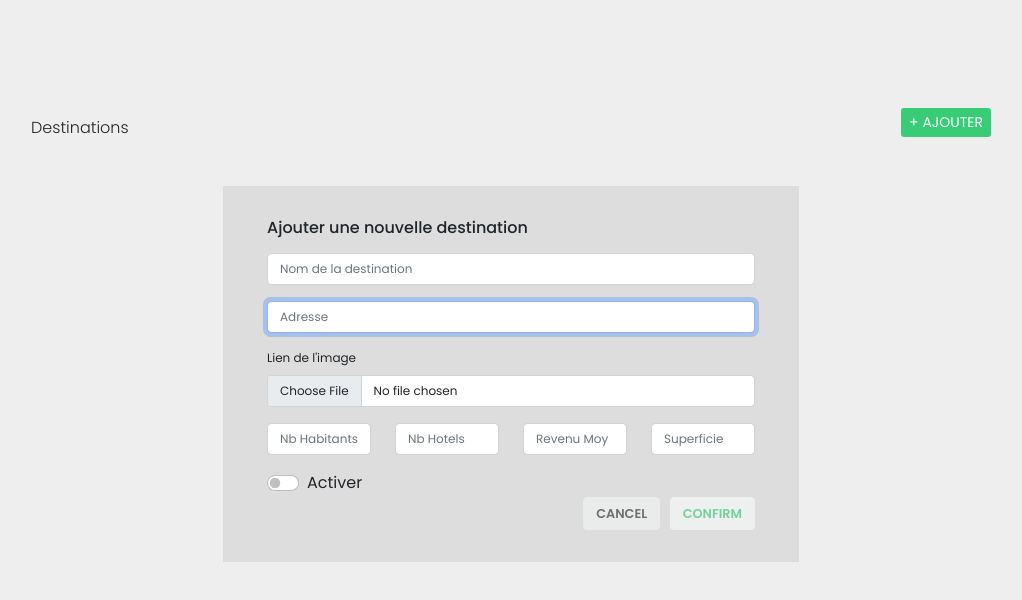
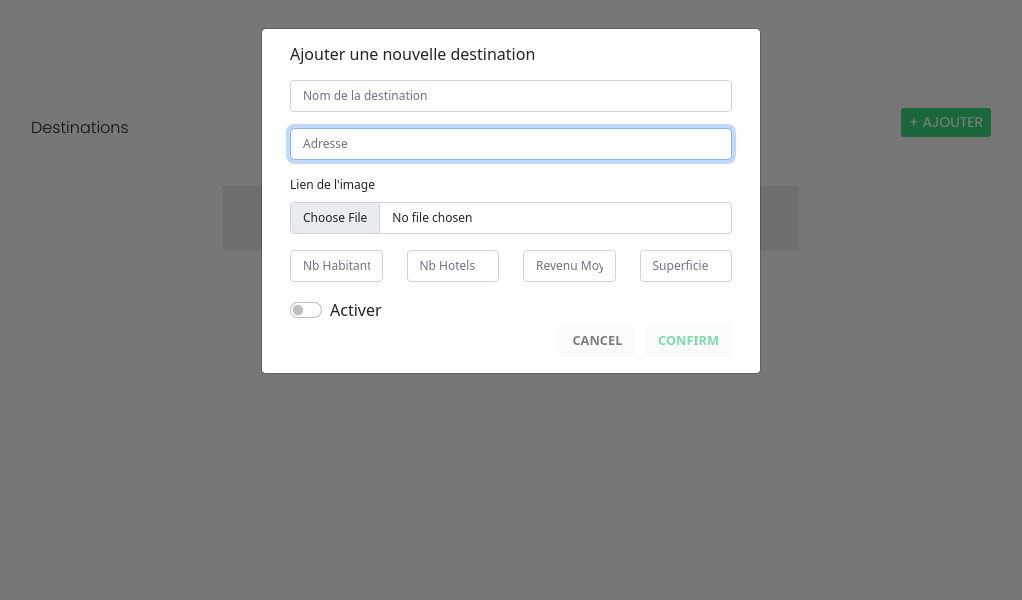
Before and after one commit to YacineMathurin/ADOT, a React (Create React App) app: page / in a window 1280 px wide. Both pictures are taken after a click on the button "+ AJOUTER". Shown: the top 600 px of the page, without its empty margins (129-1151 px from the left). Built offline with nearby package versions, Linux system fonts and the light colour scheme.

Commit message:
Forwarding ref to parent element to allow focus on modal mounted

```diff
--- a/package.json
+++ b/package.json
@@ -11,6 +11,7 @@
     "@types/react": "^18.0.9",
     "@types/react-dom": "^18.0.3",
     "bootstrap": "^5.1.3",
+    "localforage": "^1.10.0",
     "react": "^18.1.0",
     "react-bootstrap": "^2.3.1",
     "react-dom": "^18.1.0",
--- a/src/components/input.tsx
+++ b/src/components/input.tsx
@@ -2,7 +2,8 @@ import React from 'react';
 import Form from 'react-bootstrap/Form';
 import { IProps as Props } from "./modal";
 
-interface IProps {
+interface IProps extends React.HTMLAttributes<HTMLElement> {
+    ref?: React.MutableRefObject<null>,
     label?: string,
     name: string,
     placeholder: string,
@@ -10,7 +11,11 @@ interface IProps {
     currentData: Props["currentData"],
     setCurrentData: React.Dispatch<React.SetStateAction<Props["currentData"]>>
 }
-export const Input: React.FC<IProps> = ({label = "", name, placeholder, autoFocus = false, currentData, setCurrentData, ...props}) => {
+
+export const Input = React.forwardRef<HTMLInputElement, IProps>((
+        {label = "", name, placeholder, autoFocus = false, currentData, setCurrentData, ...props},
+        ref
+    ) => {
 
     return (
         <Form.Group className="mb-3" id={name}>
@@ -27,9 +32,11 @@ export const Input: React.FC<IProps> = ({label = "", name, placeholder, autoFocu
                     });
                 }}
                 autoFocus={autoFocus}
+                ref={ref}
                 {...props}
             />
         </Form.Group>
     )
-};
+})
+
 export default Input;
--- a/src/components/list.tsx
+++ b/src/components/list.tsx
@@ -28,20 +28,26 @@ export const List = () => {
     area: "",
     active: false
   });
+  React.useEffect(() => {
+    localStorage.removeItem("adot-data");
+    return () => {
+      localStorage.removeItem("adot-data");
+    }
+  }, []);
 
   console.log(currentData);
 
-  const storedData = localStorage.getItem("data");
+  const storedData = localStorage.getItem("adot-data");
 
   const handleSubmit: () => void = () => {
     console.log(currentData);
     let data = [];
 
-    if (localStorage.getItem("data")) {
+    if (localStorage.getItem("adot-data")) {
         data = JSON.parse(storedData || "");
     }
     data.push(currentData);
-    localStorage.setItem("data", JSON.stringify(data));
+    localStorage.setItem("adot-data", JSON.stringify(data));
     setShowModal(false);
   }
 
--- a/src/components/listItem.tsx
+++ b/src/components/listItem.tsx
@@ -14,7 +14,7 @@ console.log(data);
 // const {city, address, caption, people, hotels, salaries, area} = data;
 
 const renderList = (): JSX.Element[] => {
-    return data.map(({city, address, caption, people, hotels, salaries, area}, index: number) => (
+    return data.map(({city, address, caption, people, hotels, salaries, area, active}, index: number) => (
         <Col lg={4} sm={12} key={index}>
             <div>
                 <img className="list-item-image" src={caption} alt={city} width="100%" />
@@ -25,6 +25,8 @@ const renderList = (): JSX.Element[] => {
                             <Form.Check
                                 type="switch"
                                 id="custom-switch"
+                                checked={active}
+                                onChange={()=>console.log("Sw")}
                             />
                         </Form>
                     </div>
--- a/src/components/modal.tsx
+++ b/src/components/modal.tsx
@@ -17,8 +17,8 @@ export interface IProps {
     handleSubmit: () => void
 }
 
-export const ModalComponent: React.FC<IProps> = ({ currentData, setCurrentData, setShowModal, handleSubmit }) => {
-
+export const ModalComponent: React.FC<IProps> = ({ currentData, setCurrentData, showModal, setShowModal, handleSubmit }) => {
+    const ref = React.createRef<HTMLInputElement>()
     const {city, address, caption, people, hotels, salaries, area, active} = currentData;
 
     const onImageChange = (event: React.ChangeEvent<HTMLInputElement>): void => {
@@ -33,6 +33,16 @@ const onImageChange = (event: React.ChangeEvent<HTMLInputElement>): void => {
 
   return (
     <div className="modal_container">
+        <Modal
+            show={showModal}
+            onHide={()=>setShowModal(false)}
+            onEntered={() => {
+                // Bad practide to replaced by implementing forwardRef
+                // document.getElementById("focus-on")?.focus()
+                if (ref.current) ref.current.focus();
+            }}
+        >
+        <Modal.Body>
             <Container fluid>
                 <h6 style={{marginBottom: "1em"}}>Ajouter une nouvelle destination</h6>
                 <Row>
@@ -48,6 +58,8 @@ const onImageChange = (event: React.ChangeEvent<HTMLInputElement>): void => {
                 <Row>
                     <Col>
                         <Input
+                            id={"focus-on"}
+                            ref={ref}
                             name="address"
                             placeholder="Adresse"
                             autoFocus={true}
@@ -136,6 +148,8 @@ const onImageChange = (event: React.ChangeEvent<HTMLInputElement>): void => {
                     </Col>
                 </Row>
             </Container>
+        </Modal.Body>
+        </Modal>
     </div>
   );
 };
--- a/src/components/switch.tsx
+++ b/src/components/switch.tsx
@@ -18,7 +18,7 @@ export const Switch: React.FC<IProps> = ({ name, currentData, setCurrentData, ..
                 onChange={(e) => {
                     setCurrentData({
                         ...currentData,
-                        [e.target.name]: e.target.value
+                        [e.target.name]: e.target.checked
                     });
                 }}
                 {...props}
```
Also changed, not shown: 1 other file (tests, documents, lock files or other folders). Lines whose indentation alone changed are shown as unchanged.
